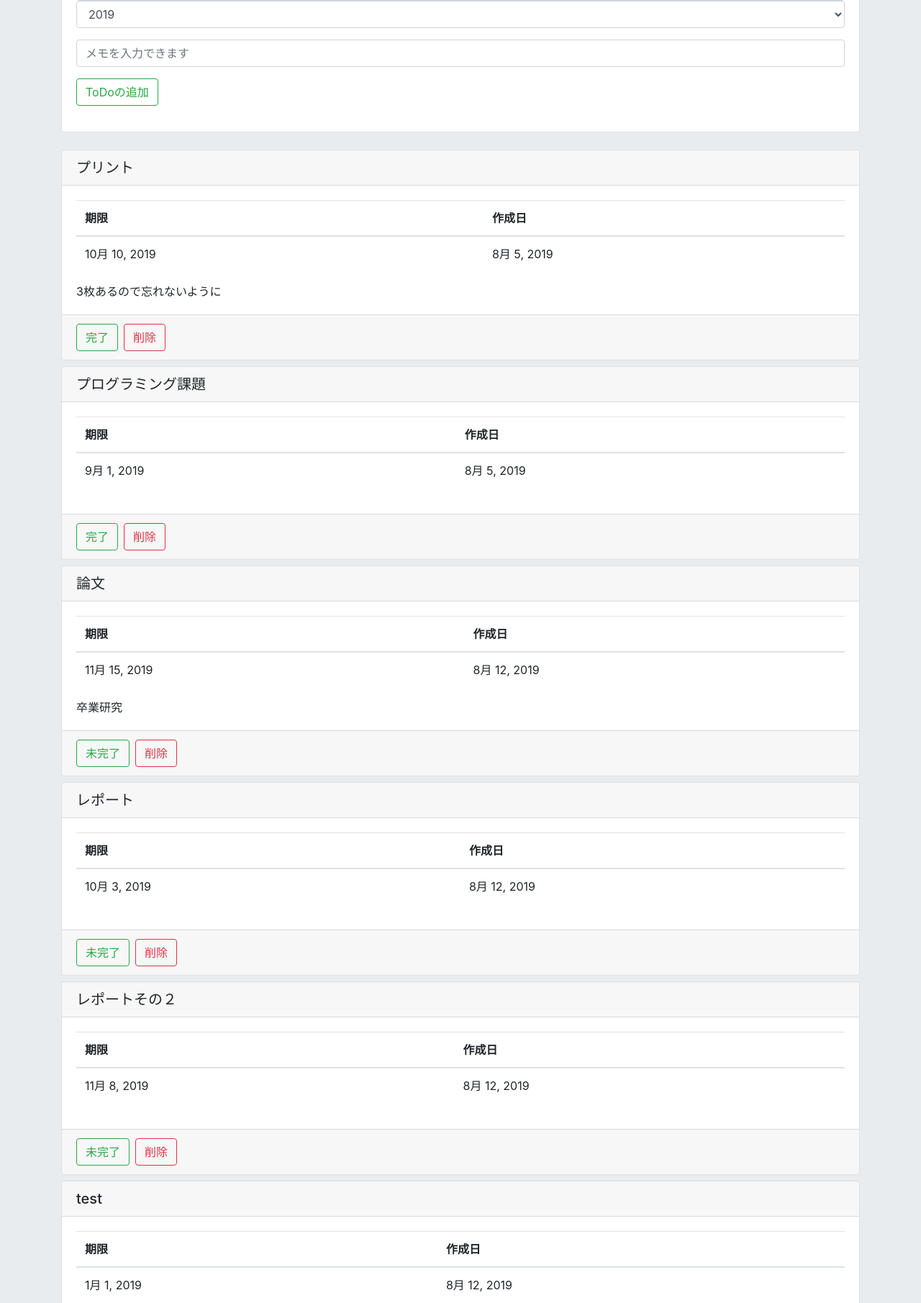
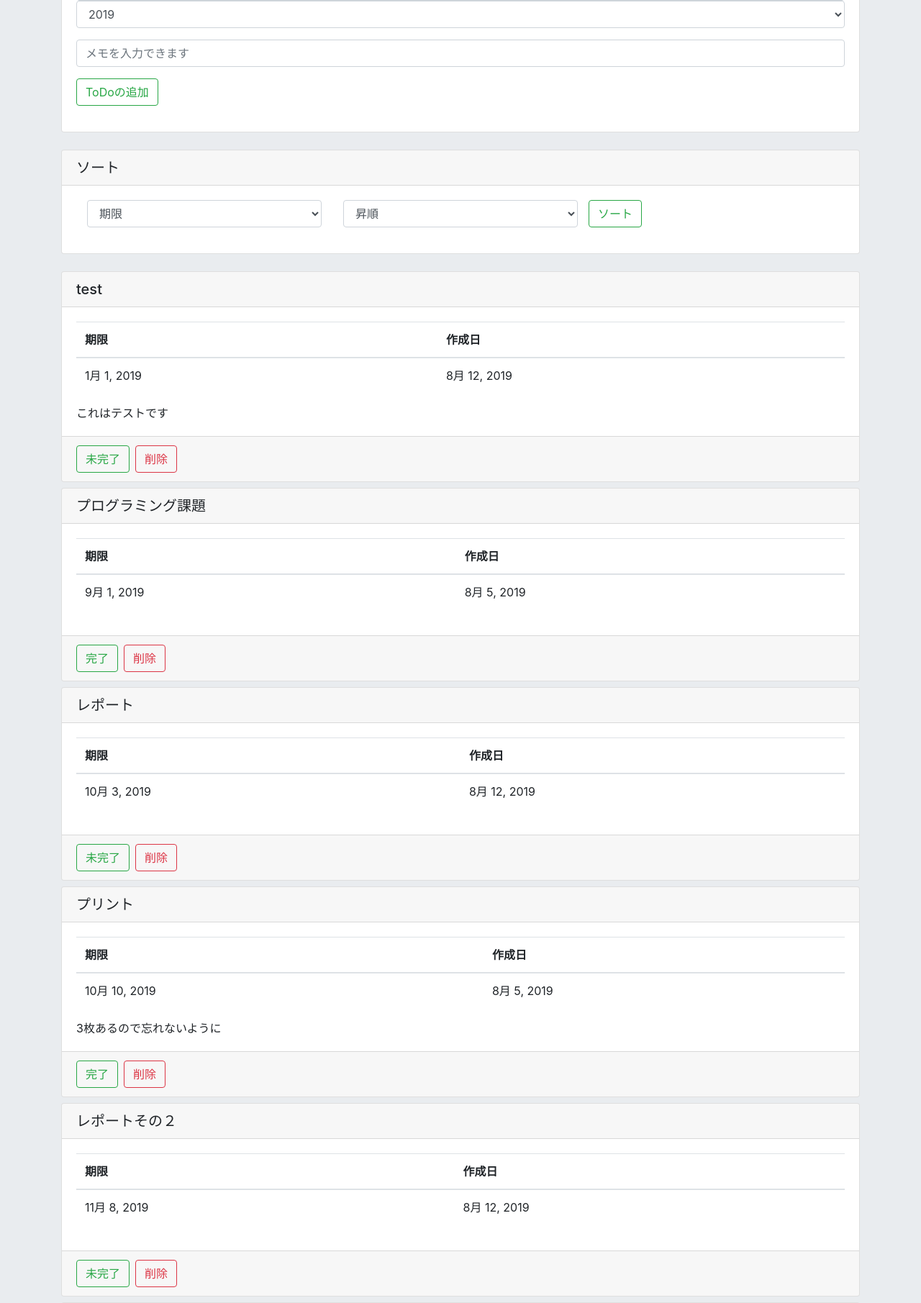
Before and after one commit to tatuu/ToDoList, a Django app: page /list/20 in a window 1280 px wide. Shown: the part 402-2213 px from the top of the page at 72% size. Run offline with Django 3.2, Linux system fonts and the light colour scheme; data comes from the database, SQL or seed files in the repository; both versions use the stored data as it was after the commit; some libraries are stand-ins or nearby versions.

Commit message:
[add] Todoリスト内のTodoのソート機能を追加 期限、作成日の昇順と降順のソートが可能

```diff
--- a/project/todo/templates/todo/list.html
+++ b/project/todo/templates/todo/list.html
@@ -32,6 +32,46 @@
                                 {{form.text}}
                             </div>
                             <button class="btn btn-outline-success my-2 my-sm-0" type="submit" name="submit">ToDoの追加</button>
+                        </div>
+                </div>
+            </div>
+        </form>
+
+        <form method = "post">
+        {% csrf_token %}
+            <div class="card mb-4">
+                <h5 class="card-header">ソート</h5>
+                <div class="card-body">
+                        <div class = "form-group">
+                            <div class="container">
+                                <div class="row">
+                                <div class="col-4">
+                                        <select name="sort1" class="form-control">
+                                            {% if sort_target == "create_date" %}
+                                                <option selected>作成日</option>
+                                                <option>期限</option>
+                                            {% elif sort_target == "deadline_date" %}
+                                                <option>作成日</option>
+                                                <option selected>期限</option>
+                                            {% endif %}
+                                        </select>
+                                    </div>
+                                    <div class="col-4">
+                                        <select name="sort2" class="form-control">
+                                            {% if sort == "ascending" %}
+                                                <option selected>昇順</option>
+                                                <option>降順</option>
+                                            {% elif sort == "descending" %}
+                                                <option>昇順</option>
+                                                <option selected>降順</option>
+                                            {% endif %}
+                                        </select>
+                                    </div>
+                                    <button class="btn btn-outline-success my-2 my-sm-0" type="submit" name="sort_task">
+                                        ソート
+                                    </button>
+                                </div>
+                            </div>
                         </div>
                 </div>
             </div>
--- a/project/todo/views.py
+++ b/project/todo/views.py
@@ -121,8 +121,27 @@ def list(request, list_id):
             status = True
             form = TaskForm() #ページ遷移後のformの入力値(value)をクリア
 
-    taskdata = Task.objects.filter(list=listdata) #タスクの追加や削除、変更の反映の為にもう一度代入
 
+    sort_target = 'deadline_date'
+    order_sort_target = 'deadline_date'
+    sort = 'ascending'
+    if 'sort_task' in request.POST:
+        sort1 = request.POST.get('sort1')
+        sort2 = request.POST.get('sort2')
+
+        if sort1 == '作成日':
+            sort_target = 'create_date'
+        elif sort1 == '期限':
+            sort_target = 'deadline_date'
+
+        if sort2 == '降順':
+            order_sort_target = '-' + sort_target
+            sort = 'descending'
+        elif sort2 == '昇順':
+            order_sort_target = sort_target
+            sort = 'ascending'
+
+    taskdata = Task.objects.filter(list=listdata).order_by(order_sort_target)#タスクの追加や削除、変更の反映の為にもう一度代入
 
 
     params = {
@@ -131,6 +150,8 @@ def list(request, list_id):
         'taskdata': taskdata,
         'form': form,
         'status': status,
+        'sort_target': sort_target,
+        'sort': sort,
     }
     return render(request, 'todo/list.html', params)
 
```
Also changed, not shown: project/db.sqlite3.
